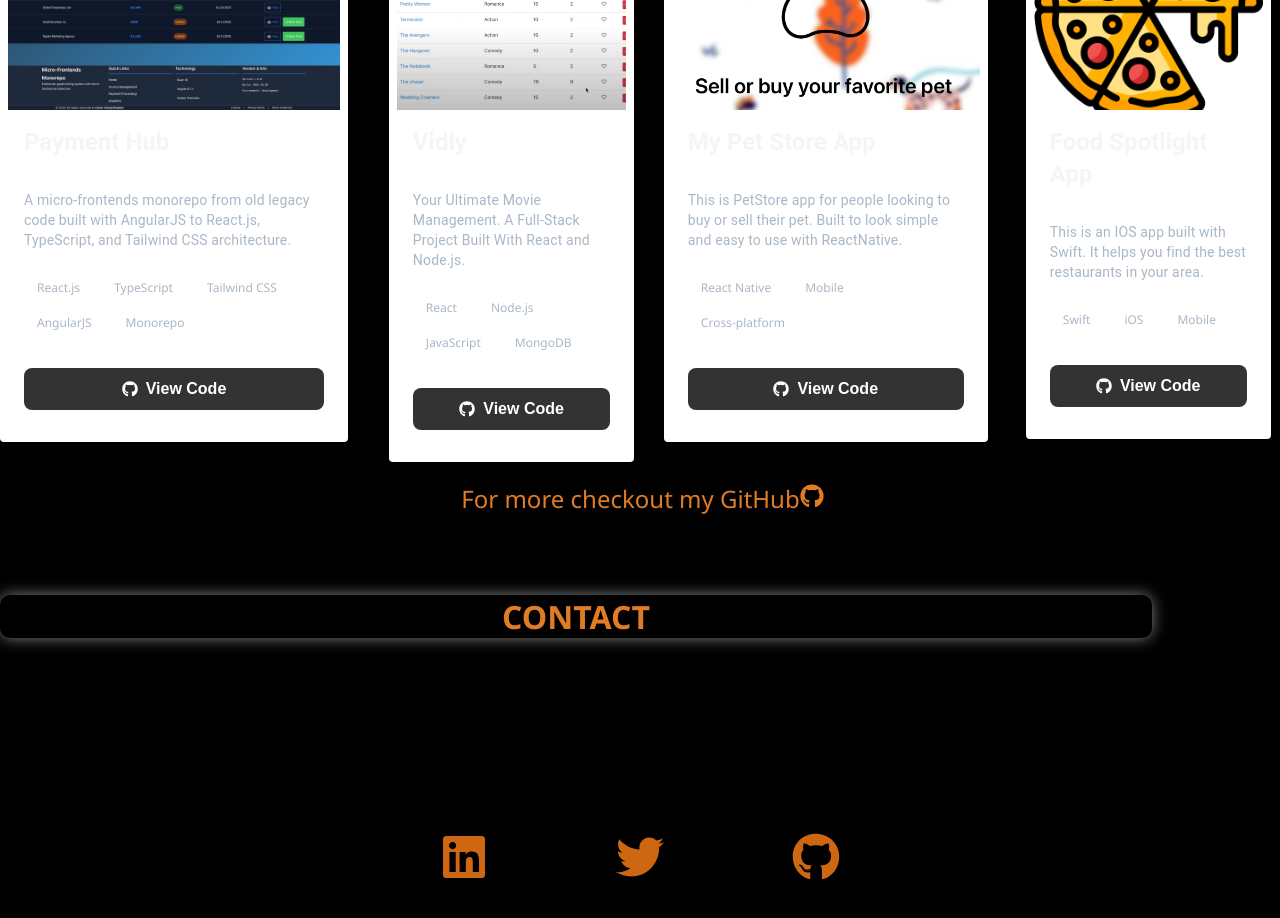
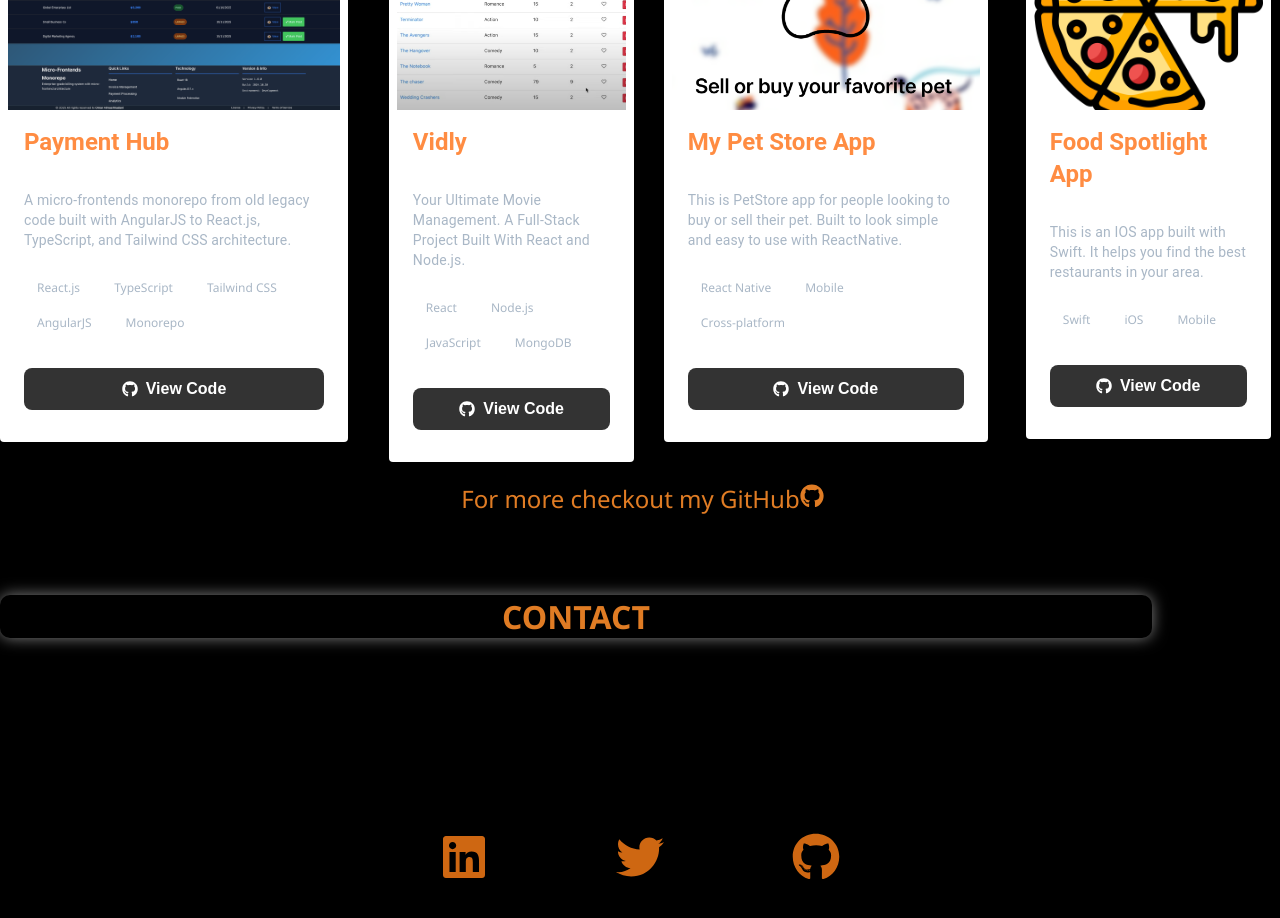
Before and after one commit to omarome/portfolio, a React (Create React App) app: page / in a window 1280 px wide. Shown: the part 3820-4738 px from the top of the page. Built offline with nearby package versions, Linux system fonts and the light colour scheme.

Commit message:
Changed project title color

```diff
--- a/src/style/Projects.css
+++ b/src/style/Projects.css
@@ -42,7 +42,7 @@
 }
 
 .project-title {
-  color: whitesmoke !important;
+  color: #FF8C42 !important;
   font-weight: bold !important;
 }
 
```
